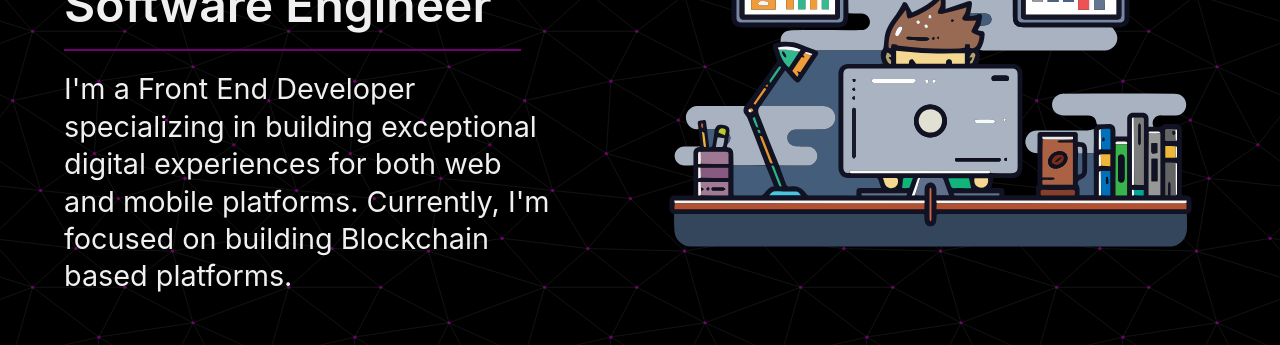
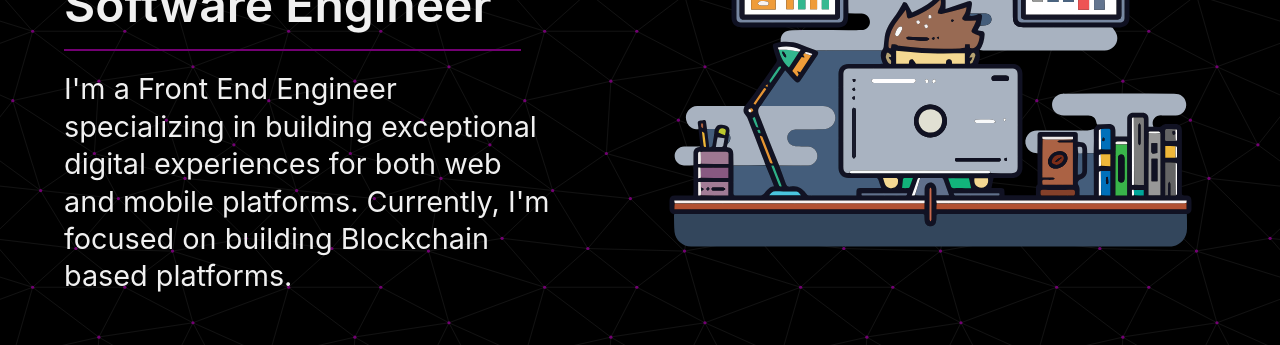
Before and after one commit to Sean-Tisdale/Portfolio, a React (Create React App) app: page / in a window 1280 px wide. Shown: the part 347-692 px from the top of the page. Built offline with nearby package versions, Linux system fonts and the light colour scheme.

Commit message:
updated job title

```diff
--- a/src/components/LandingPage/index.tsx
+++ b/src/components/LandingPage/index.tsx
@@ -8,7 +8,7 @@ const LandingPage = () => {
           <div>Sean Tisdale</div>
           <span>Software Engineer</span>
           <p>
-            I&#39;m a Front End Developer specializing in building exceptional
+            I&#39;m a Front End Engineer specializing in building exceptional
             digital experiences for both web and mobile platforms. Currently,
             I&#39;m focused on building Blockchain based platforms.
           </p>
--- a/src/components/WorkPage/constants.ts
+++ b/src/components/WorkPage/constants.ts
@@ -14,7 +14,7 @@ export const ComplexData = {
   title: "Complex Labs",
   href: "https://www.complexlabs.co/",
   innerImageSrc: "/images/work/complexlogo.svg",
-  role: "Front End Developer",
+  role: "Front End Engineer",
   technology: `TypeScript, Next.js, Redux, CSS, React Hook Form, Styled
     Components, Axios`,
   description: `Implementing user interface designs in the front end.
```
